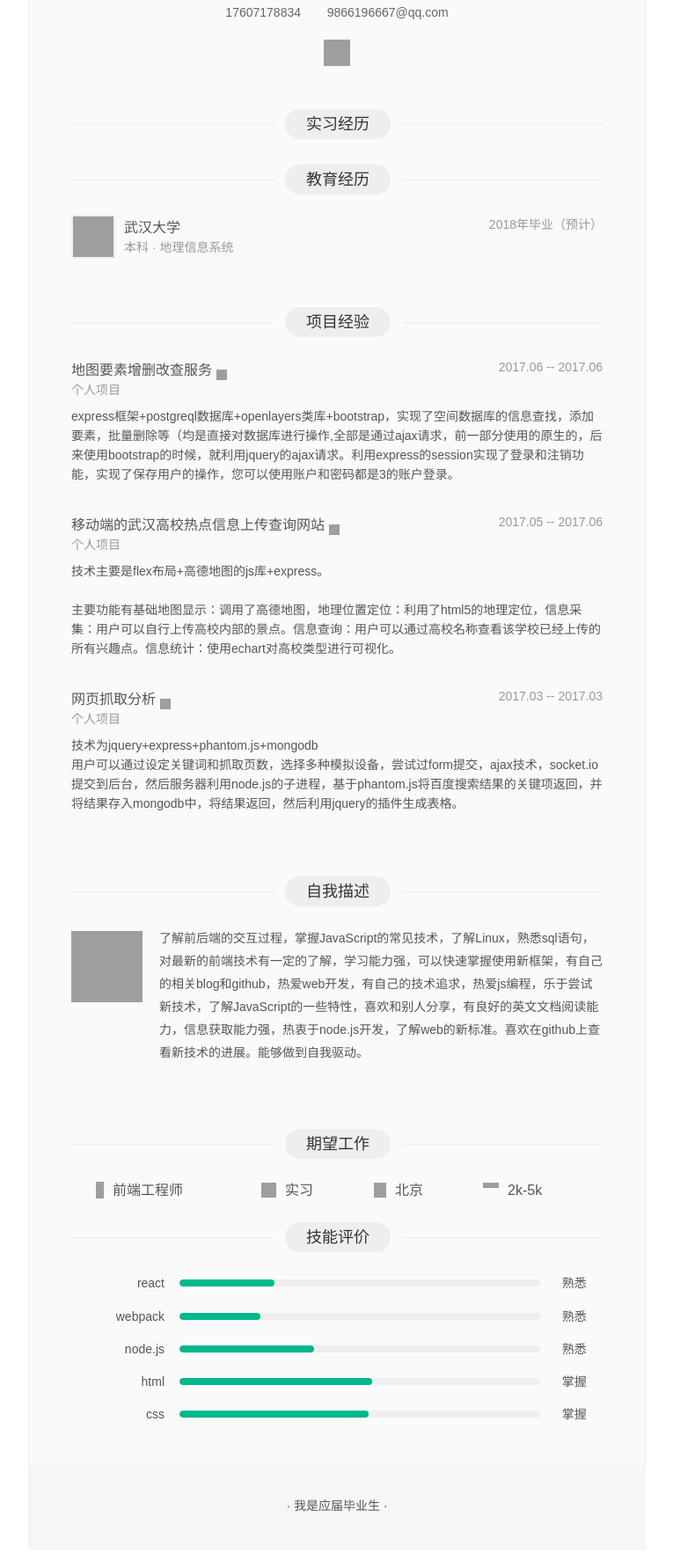
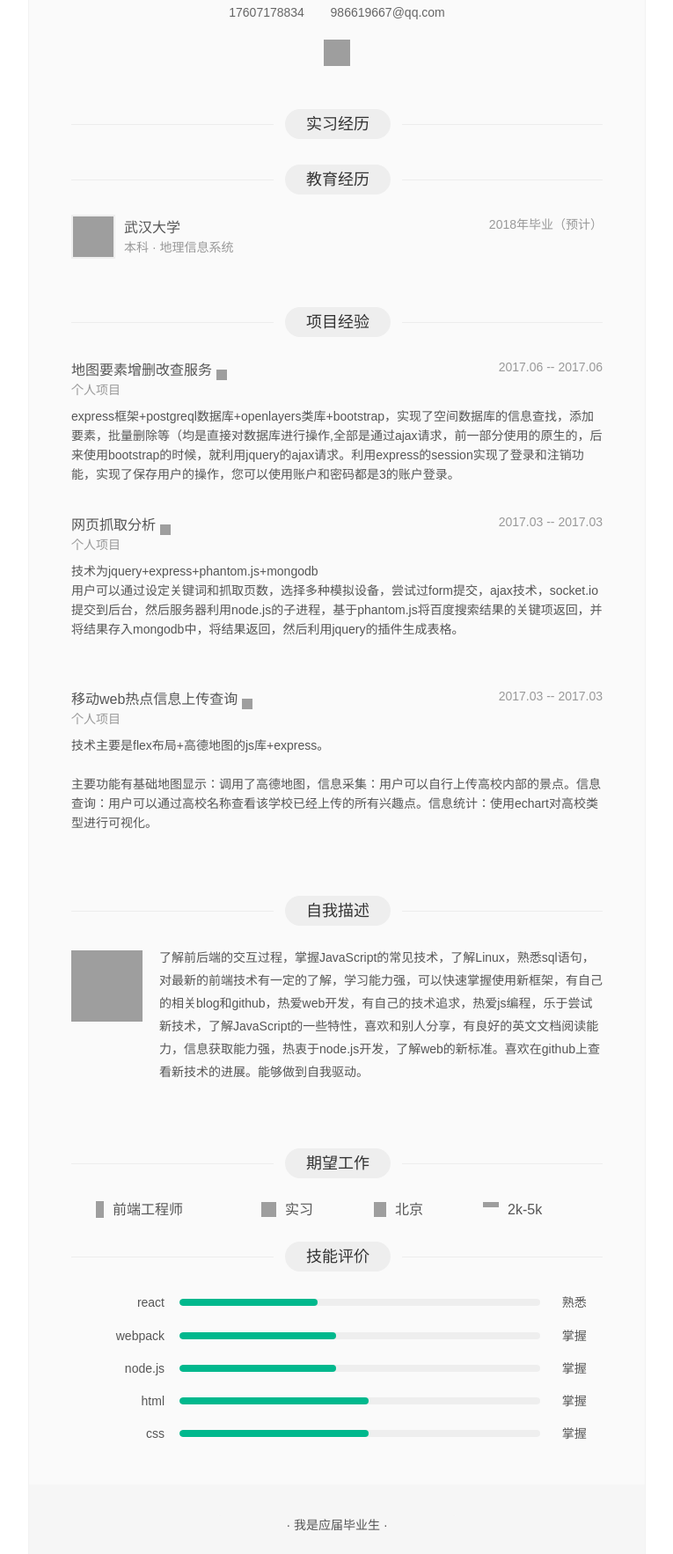
Before and after one commit to inertiabeer/inertiabeer.github.io, a plain HTML site: page resume.html in a window 1280 px wide. Shown: the part 340-2106 px from the top of the page at 88% size, without its empty margins (257-1022 px from the left). Drawn offline with Linux system fonts and the light colour scheme; grey boxes are pictures that could not be loaded.

Commit message:
修改了邮件

```diff
--- a/resume.html
+++ b/resume.html
@@ -5,9 +5,8 @@
 <meta http-equiv="Cache-Control" content="no-siteapp" />
 <link rel="alternate" media="handheld" href="#" />
 <meta charset="utf-8">
-<title>曹启斌的简历-拉勾网-最专业的互联网招聘平台</title>
+<title>Resume of Cao Qibin</title>
 <meta content="拉勾网是3W旗下的互联网领域垂直招聘网站" name="description">
-<meta content="拉勾,拉勾网,拉勾招聘,拉钩, 拉钩网 ,互联网招聘,拉勾互联网招聘, 移动互联网招聘, 垂直互联网招聘, 微信招聘, 微博招聘, 拉勾官网, 拉勾百科,跳槽, 高薪职位, 互联网圈子, IT招聘, 职场招聘, 猎头招聘,O2O招聘, LBS招聘, 社交招聘, 校园招聘, 校招,社会招聘,社招" name="keywords">
 </head>
 <body>
 <div id="body">
@@ -410,7 +409,7 @@ content:"...";
 						</div>
 						<div class="info_b">
 							<span class="mobile"><i></i>17607178834</span>&nbsp;&nbsp;
-							<span class="email"><i></i>9866196667@qq.com</span>
+							<span class="email"><i></i>986619667@qq.com</span>
 						</div>
 						<div class="mr_sns">
 						<!--   -------------------社交账号     -----------------       -->
@@ -503,25 +502,6 @@ content:"...";
 								<div class="clearfixs">
 									<div class="mr_content_l">
 										<div class="l2">
-											<a class="projectTitle"  target="_blank" href="http://139.199.206.187:3000"><span></span>移动端的武汉高校热点信息上传查询网站</a>
-											<p>个人项目</p>
-										</div>
-									</div>
-
-									<div class="mr_content_r">
-										<span>2017.05 -- 2017.06</span>
-									</div>
-								</div>
-								<div class="mr_content_m olpf">
-									<p>技术主要是flex布局+高德地图的js库+express。</p>
-<p><br /></p>
-<p>主要功能有基础地图显示：调用了高德地图，地理位置定位：利用了html5的地理定位，信息采集：用户可以自行上传高校内部的景点。信息查询：用户可以通过高校名称查看该学校已经上传的所有兴趣点。信息统计：使用echart对高校类型进行可视化。</p>
-								</div>
-								</div>
-								<div class="mr_jobe_list">
-								<div class="clearfixs">
-									<div class="mr_content_l">
-										<div class="l2">
 											<a class="projectTitle"  target="_blank" href="https://github.com/inertiabeer/baidu-frontend/tree/task5"><span></span>网页抓取分析</a>
 											<p>个人项目</p>
 										</div>
@@ -534,6 +514,26 @@ content:"...";
 								<div class="mr_content_m olpf">
 									<p>技术为jquery+express+phantom.js+mongodb</p>
 <p>用户可以通过设定关键词和抓取页数，选择多种模拟设备，尝试过form提交，ajax技术，socket.io提交到后台，然后服务器利用node.js的子进程，基于phantom.js将百度搜索结果的关键项返回，并将结果存入mongodb中，将结果返回，然后利用jquery的插件生成表格。</p>
+<p><br /></p>
+								</div>
+								</div>
+								<div class="mr_jobe_list">
+								<div class="clearfixs">
+									<div class="mr_content_l">
+										<div class="l2">
+											<a class="projectTitle"  target="_blank" href="http://139.199.206.187:3000"><span></span>移动web热点信息上传查询</a>
+											<p>个人项目</p>
+										</div>
+									</div>
+
+									<div class="mr_content_r">
+										<span>2017.03 -- 2017.03</span>
+									</div>
+								</div>
+								<div class="mr_content_m olpf">
+									<p>技术主要是flex布局+高德地图的js库+express。</p>
+<p><br /></p>
+<p>主要功能有基础地图显示：调用了高德地图，信息采集：用户可以自行上传高校内部的景点。信息查询：用户可以通过高校名称查看该学校已经上传的所有兴趣点。信息统计：使用echart对高校类型进行可视化。</p>
 <p><br /></p>
 								</div>
 								</div>
@@ -602,29 +602,29 @@ content:"...";
 							<div class="mr_moudle_content">
 								<div class="mr_skill_con">
 									<span class="mr_skill_name" title="react">react</span>
-									<span class="mr_skill_plan" data-skillLevel = "24">
-									 <em style="width: 24%"></em>
+									<span class="mr_skill_plan" data-skillLevel = "36">
+									 <em style="width: 36%"></em>
 									</span>
 									<span class="mr_skill_level">熟悉</span>
 								</div>
 								<div class="mr_skill_con">
 									<span class="mr_skill_name" title="webpack">webpack</span>
-									<span class="mr_skill_plan" data-skillLevel = "20">
-									 <em style="width: 20%"></em>
+									<span class="mr_skill_plan" data-skillLevel = "41">
+									 <em style="width: 41%"></em>
 									</span>
-									<span class="mr_skill_level">熟悉</span>
+									<span class="mr_skill_level">掌握</span>
 								</div>
 								<div class="mr_skill_con">
 									<span class="mr_skill_name" title="node.js">node.js</span>
-									<span class="mr_skill_plan" data-skillLevel = "35">
-									 <em style="width: 35%"></em>
+									<span class="mr_skill_plan" data-skillLevel = "41">
+									 <em style="width: 41%"></em>
 									</span>
-									<span class="mr_skill_level">熟悉</span>
+									<span class="mr_skill_level">掌握</span>
 								</div>
 								<div class="mr_skill_con">
 									<span class="mr_skill_name" title="html">html</span>
-									<span class="mr_skill_plan" data-skillLevel = "51">
-									 <em style="width: 51%"></em>
+									<span class="mr_skill_plan" data-skillLevel = "50">
+									 <em style="width: 50%"></em>
 									</span>
 									<span class="mr_skill_level">掌握</span>
 								</div>
```
